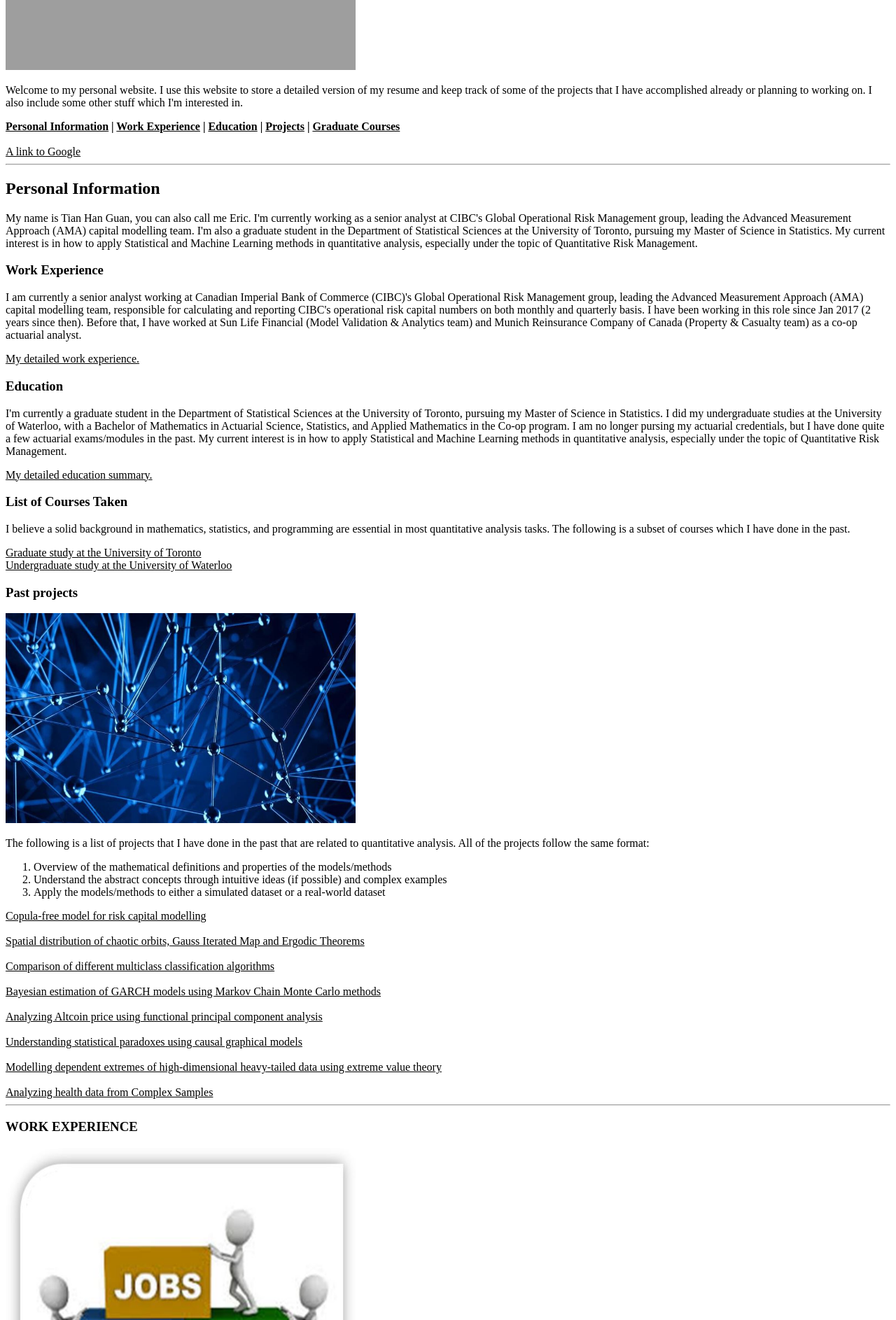
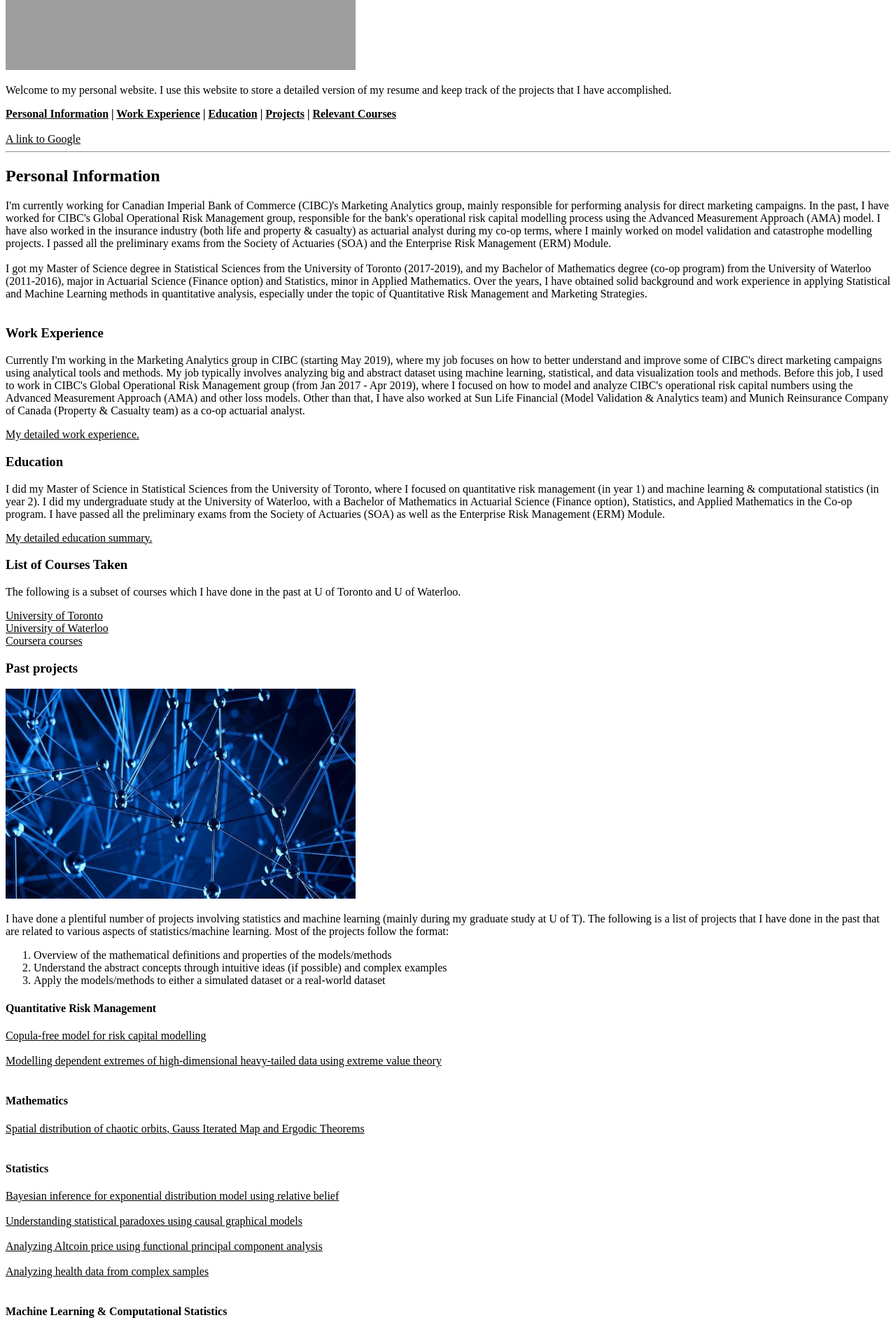
Before and after one commit to tianhanguan/tianhanguan.github.io, a plain HTML site: page index.html in a window 1280 px wide. Shown: the part 380-2266 px from the top of the page at 70% size. Drawn offline with Linux system fonts and the light colour scheme; grey boxes are pictures that could not be loaded.

Commit message:
Update index.html

```diff
--- a/index.html
+++ b/index.html
@@ -10,8 +10,7 @@
         <img src="images/Blue.JPG" width="500" height="400" alt="A beautiful picture">
 
         <p>Welcome to my personal website. I use this website to store a detailed version of my resume and
-            keep track of some of the projects that I have accomplished already or planning to working on.
-            I also include some other stuff which I'm interested in.</p>
+            keep track of the projects that I have accomplished. </p>
 
         <!-- Navigation Bar -->
         <b>
@@ -19,7 +18,7 @@
         <a href="#WORK_EXPERIENCE">Work Experience</a> |
         <a href="#EDUCATION">Education</a>  |
         <a href="#PROJECTS">Projects</a> |
-        <a href="#GRADUATE">Graduate Courses</a>
+        <a href="#GRADUATE">Relevant Courses</a>
         </b>
 
         <br/><br/>
@@ -28,49 +27,70 @@
 
         <!-- Section 2 Personal Statement -->
         <h2 id="SUMMARY">Personal Information</h2>
-        <p>My name is Tian Han Guan, you can also call me Eric.
-            I'm currently working as a senior analyst at CIBC's Global Operational Risk Management group, leading the
-            Advanced Measurement Approach (AMA) capital modelling team.
-            I'm also a graduate student in the
-            Department of Statistical Sciences at the University of Toronto, pursuing my Master of Science in Statistics.
-            My current interest is in how to apply Statistical and Machine Learning methods in quantitative analysis,
-            especially under the topic of Quantitative Risk Management.
+        <p> I'm currently working for Canadian Imperial Bank of
+            Commerce (CIBC)'s Marketing Analytics group, mainly responsible for performing analysis for direct
+            marketing campaigns.
+
+            In the past, I have worked for
+            CIBC's Global Operational Risk Management group, responsible for the bank's operational risk capital
+            modelling process using the Advanced Measurement Approach (AMA) model.
+
+            I have also worked in the insurance industry (both life and property & casualty) as actuarial analyst
+            during my co-op terms, where I mainly worked on model validation and catastrophe modelling
+            projects. I passed all the preliminary exams from the Society of Actuaries (SOA) and the
+            Enterprise Risk Management (ERM) Module. <br/> <br/>
+
+            I got my Master of Science degree in Statistical Sciences from the University of Toronto (2017-2019),
+            and my Bachelor of Mathematics degree (co-op program) from the University of Waterloo (2011-2016), major in
+            Actuarial Science (Finance option) and Statistics, minor in Applied Mathematics.
+
+            Over the years, I have obtained solid background and work experience in applying
+            Statistical and Machine Learning methods in quantitative analysis,
+            especially under the topic of Quantitative Risk Management and Marketing Strategies. <br/> <br/>
         </p>
 
         <h3>Work Experience</h3>
-        <p>I am currently a senior analyst working at Canadian Imperial Bank of
-            Commerce (CIBC)'s Global Operational Risk Management group, leading the Advanced Measurement Approach (AMA)
-            capital modelling team, responsible for calculating and reporting CIBC's operational risk capital numbers on both
-            monthly and quarterly basis. I have been working in this role since Jan 2017 (2 years since then).
-        Before that, I have worked at Sun Life Financial (Model Validation & Analytics team) and Munich Reinsurance
-            Company of Canada (Property & Casualty team) as a co-op actuarial analyst.</p>
+        <p> Currently I'm working in the Marketing Analytics group in CIBC (starting May 2019), where my job focuses on
+            how to better understand and improve some of CIBC's direct marketing campaigns using analytical tools and
+            methods. My job typically involves analyzing big and abstract dataset using machine learning, statistical,
+            and data visualization tools and methods.
+
+            Before this job, I used to work in CIBC's Global
+            Operational Risk Management group (from Jan 2017 - Apr 2019), where I focused on how to model and analyze
+            CIBC's operational risk capital numbers using the Advanced Measurement Approach (AMA) and other loss models.
+
+            Other than that, I have also worked at Sun Life Financial (Model Validation & Analytics team) and
+            Munich Reinsurance Company of Canada (Property & Casualty team) as a co-op actuarial analyst.</p>
 
         <a href="#WORK_EXPERIENCE">My detailed work experience.</a>
 
         <h3>Education</h3>
-        <p>I'm currently a graduate student in the
-            Department of Statistical Sciences at the University of Toronto, pursuing my Master of Science in Statistics.
-            I did my undergraduate studies at the University of Waterloo,
-        with a Bachelor of Mathematics in Actuarial Science, Statistics, and Applied Mathematics in the Co-op program.
-        I am no longer pursing my actuarial credentials, but I have done quite a few actuarial exams/modules in the past.
-        My current interest is in how to apply Statistical and Machine Learning methods in quantitative analysis,
-            especially under the topic of Quantitative Risk Management.
+        <p>I did my Master of Science in Statistical Sciences from the University of Toronto, where I focused on
+            quantitative risk management (in year 1) and machine learning & computational statistics (in year 2).
+            I did my undergraduate study at the University of Waterloo, with a Bachelor of Mathematics in
+            Actuarial Science (Finance option), Statistics, and Applied Mathematics in the Co-op program.
+            I have passed all the preliminary exams from the Society of Actuaries (SOA) as well as the
+            Enterprise Risk Management (ERM) Module.
         </p>
 
         <a href="#EDUCATION">My detailed education summary.</a>
 
         <h3>List of Courses Taken</h3>
-        <p> I believe a solid background in mathematics, statistics, and programming are essential in most quantitative
-        analysis tasks. The following is a subset of courses which I have done in the past.
+        <p> The following is a subset of courses which I have done in the past at U of Toronto and U of
+            Waterloo.
         </p>
 
-        <a href="#GRADUATE">Graduate study at the University of Toronto</a> <br />
-        <a href="#UNDERGRADUATE">Undergraduate study at the University of Waterloo</a> <br/>
+        <a href="#GRADUATE">University of Toronto</a> <br />
+        <a href="#UNDERGRADUATE">University of Waterloo</a> <br/>
+        <a href="#COURSERA">Coursera courses</a> <br/>
 
         <h3 id="PROJECTS">Past projects</h3>
         <img src="images/Projects.JPG" width="500" height="300" alt="A beautiful picture">
-        <p>The following is a list of projects that I have done in the past that are related to quantitative analysis.
-            All of the projects follow the same format:
+        <p> I have done a plentiful number of projects involving statistics and machine learning (mainly during my
+            graduate study at U of T).
+            The following is a list of projects that I have done in the past that are related to various aspects of
+            statistics/machine learning.
+            Most of the projects follow the format:
             <ol type="1">
                 <li>Overview of the mathematical definitions and properties of the models/methods</li>
                 <li>Understand the abstract concepts through intuitive ideas (if possible) and complex examples</li>
@@ -78,30 +98,56 @@
             </ol>
         </p>
 
+        <h4>Quantitative Risk Management</h4>
         <a href="Graduate_Project.html">Copula-free model for risk capital modelling</a> <br/> <br/>
+        <a href="EVT.html">Modelling dependent extremes of high-dimensional heavy-tailed data
+            using extreme value theory</a> <br/> <br/>
+
+        <h4>Mathematics</h4>
         <a href="Undergrad_Project.html">Spatial distribution of chaotic orbits, Gauss Iterated Map and Ergodic
             Theorems</a> <br/> <br/>
+
+        <h4>Statistics</h4>
+        <a href="Bayesian.html">Bayesian inference for exponential distribution model using relative belief</a> <br/>
+        <br/>
+        <a href="Causal.html">Understanding statistical paradoxes using causal graphical models</a> <br/> <br/>
+        <a href="FDA.html">Analyzing Altcoin price using functional principal component analysis</a> <br/> <br/>
+        <a href="#SAMPLING.html">Analyzing health data from complex samples</a> <br/> <br/>
+
+        <h4>Machine Learning & Computational Statistics</h4>
+        <a href="MCMC.html">Bayesian estimation of GARCH models using Markov Chain Monte Carlo methods</a> <br/> <br/>
+        <a href="Ising.html">Message-passing algorithms on factor graphs</a> <br/> <br/>
         <a href="Machine_Learning1.html">Comparison of different multiclass classification algorithms</a> <br/> <br/>
-        <a href="MCMC.html">Bayesian estimation of GARCH models using Markov Chain Monte Carlo methods</a> <br/> <br/>
-        <a href="FDA.html">Analyzing Altcoin price using functional principal component analysis</a> <br/> <br/>
-        <a href="Causal.html">Understanding statistical paradoxes using causal graphical models</a> <br/> <br/>
-        <a href="EVT.html">Modelling dependent extremes of high-dimensional heavy-tailed data
-            using extreme value theory</a> <br/> <br/>
-        <a href="#SAMPLING.html">Analyzing health data from Complex Samples</a> <br/>
+        <a href="Machine_Learning2.html">Kernel Selection in SVM for binary data</a> <br/> <br/>
+
+        <h4>Deep Learning</h4>
+        <a href="DL1.html"></a> <br/> <br/>
+        <a href="DL2.html"></a> <br/> <br/>
+
         <hr/>
+
 
         <!-- Section 3 Work Experience -->
         <h3 id="WORK_EXPERIENCE">WORK EXPERIENCE</h3>
         <img src="images/Work.JPG" width="500" height="400" alt="A beautiful picture">
+        <p><b>Manager, Marketing Analytics, Canadian Imperial Bank of Commerce (CIBC),
+            Toronto, ON, May 2019~Now </b></p>
+            <ul style="list-style-type: disc">
+            <li></li>
+            <li></li>
+            <li></li>
+            <li></li>
+        </ul>
+
         <p><b>Senior Analyst, AMA Capital Modelling Group, Global Operational Risk Management,
-            Canadian Imperial Bank of Commerce (CIBC), Toronto, ON, Jan 2017~Now </b></p>
+            Canadian Imperial Bank of Commerce (CIBC), Toronto, ON, Jan 2017~Apr 2019 </b></p>
             <ul style="list-style-type: disc">
             <li>Lead the Advanced Measurement Approach (AMA) capital modelling group, responsible for calculating
                 and reporting CIBC's operational risk capital numbers on both monthly and quarterly basis</li>
             <li>Conduct model performance reviews by preparing quarterly backtesting reports and annual review report </li>
             <li>Perform stress testing and correlation/sensitivity analysis required by OSFI, model validation, and audit </li>
-            <li>Develop predictive analytics models for different loss data, including country risk model, credit card
-                fraud model, and insurance risk model</li>
+            <li>Develop various loss models for different purposes, including single loss models, copula-free models,
+            and country risk models</li>
         </ul>
 
         <p><b>Actuarial Analyst, Sun Life Financial, Model Validation & Analytics, Toronto, ON, Sept 2015~Dec 2015
@@ -130,7 +176,7 @@
         <!-- Section 4 Education -->
         <h3 id="EDUCATION">EDUCATION</h3>
          <img src="images/Education.JPG" width="700" height="400" alt="A beautiful picture">
-        <p><b>Master of Science, Statistics, University of Toronto, Toronto, Canada (2017~2019) </b></p>
+        <p><b>Master of Science, Statistical Sciences, University of Toronto, Toronto, Canada (2017~2019) </b></p>
         <p><b>Bachelor of Mathematics, Actuarial Science, Statistics, and Applied Mathematics Co-op,
             University of Waterloo, Waterloo, Canada (2011~2016) </b></p>
         <p>Society of Actuaries (SOA) exams and modules</p>
@@ -147,29 +193,34 @@
         <!-- Section 5 Graduate Studies -->
        <h3 id="GRADUATE">Graduate Courses at the University of Toronto</h3>
         <img src="images/Graduate.JPG" width="300" height="200" alt="A beautiful picture">
-            <h4>Finished</h4>
             <ul style="list-style-type: disc">
                 <li>Supervised Project-Insurance Risk Models</li>
-                <li>Methods of Applied Statistics</li>
+                <li>Extreme value theory</li>
+                <li>Methods of Applied Statistics I,II</li>
+                <li>Directed Reading in Biostatistics</li>
+                <li>Functional Data Analysis</li>
+                <li>Statistical Methods for Machine Learning</li>
                 <li>Monte Carlo Methods</li>
-                <li>Statistical Methods for Machine Learning</li>
                 <li>Computational Inference and Graphical Models</li>
-                <li>Directed Reading in Biostatistics</li>
-                <li>Extreme value theory and applications</li>
-                <li>Functional Data Analysis and Related Topics</li>
-                <li>Foundations and Trends in Causal Interference</li>
-            </ul>
-
-            <h4>Upcoming</h4>
-            <ul style="list-style-type: disc">
-                <li>Topics in Statistical Learning Theory</li>
+                <li>Causal Inference</li>
+                <li>Statistical Learning Theory</li>
                 <li>The Measurement of Statistical Evidence</li>
             </ul>
         <hr/>
 
         <!-- Section 6 Undergraduate Studies -->
         <h3 id="UNDERGRADUATE">Undergraduate Courses at the University of Waterloo</h3>
-        <img src="images/Undergraduate.JPG" width="300" height="200" alt="A beautiful picture">
+            <h4>Math Courses</h4>
+            <ul style="list-style-type: disc">
+                <li>Real Analysis</li>
+                <li>Complex Analysis</li>
+                <li>Vector Calculus and Fourier Series</li>
+                <li>Ordinary Differential Equations</li>
+                <li>Partial Differential Equations</li>
+                <li>Calculus of Variations</li>
+                <li>Chaos Theory</li>
+            </ul>
+
             <h4>Actuarial Science Courses</h4>
             <ul style="list-style-type: disc">
                 <li>Mathematics of Financial Markets</li>
@@ -189,19 +240,20 @@
                 <li>Mathematical Statistics</li>
                 <li>Sampling Theory and Practice</li>
             </ul>
+        <hr/>
 
-            <h4>Math Courses</h4>
+        <!-- Section 7 Coursera Courses -->
+       <h3 id="COURSERA">Coursera - Deep Learning Specialization </h3>
             <ul style="list-style-type: disc">
-                <li>Real Analysis</li>
-                <li>Complex Analysis</li>
-                <li>Vector Calculus and Fourier Series</li>
-                <li>Ordinary Differential Equations</li>
-                <li>Partial Differential Equations</li>
-                <li>Calculus of Variations</li>
+                <li>Course 1 - Neural Networks and Deep Learning</li>
+                <li>Course 2 - Improving Deep Neural Networks: Hyperparameter tuning, Regularization and Optimization</li>
+                <li>Course 3 - Structuring Machine Learning Projects</li>
+                <li>Course 4 - Convolutional Neural Networks</li>
+                <li>Course 5 - Sequence Models</li>
             </ul>
         <hr/>
 
-        <p>Last updated on Jan 1, 2019</p>
+        <p>Last updated on Oct 27, 2019</p>
 
     </body>
 </html>
```
